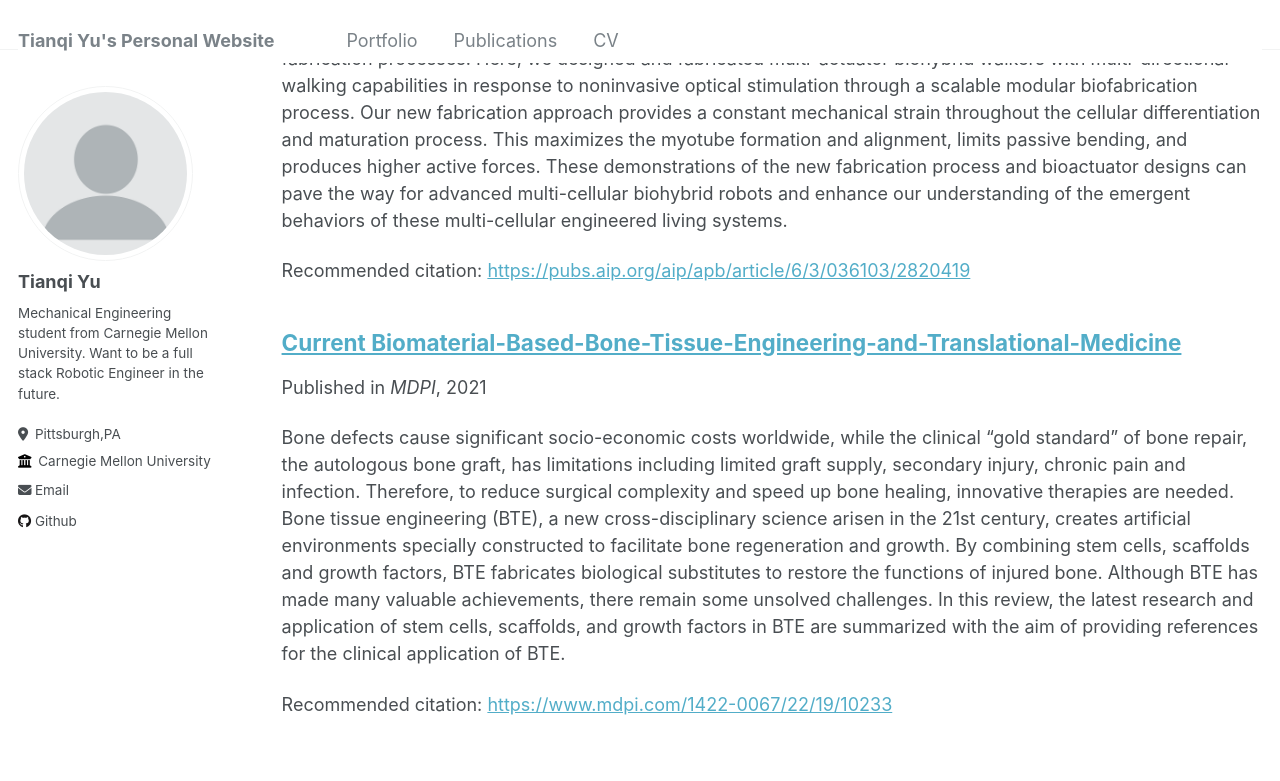
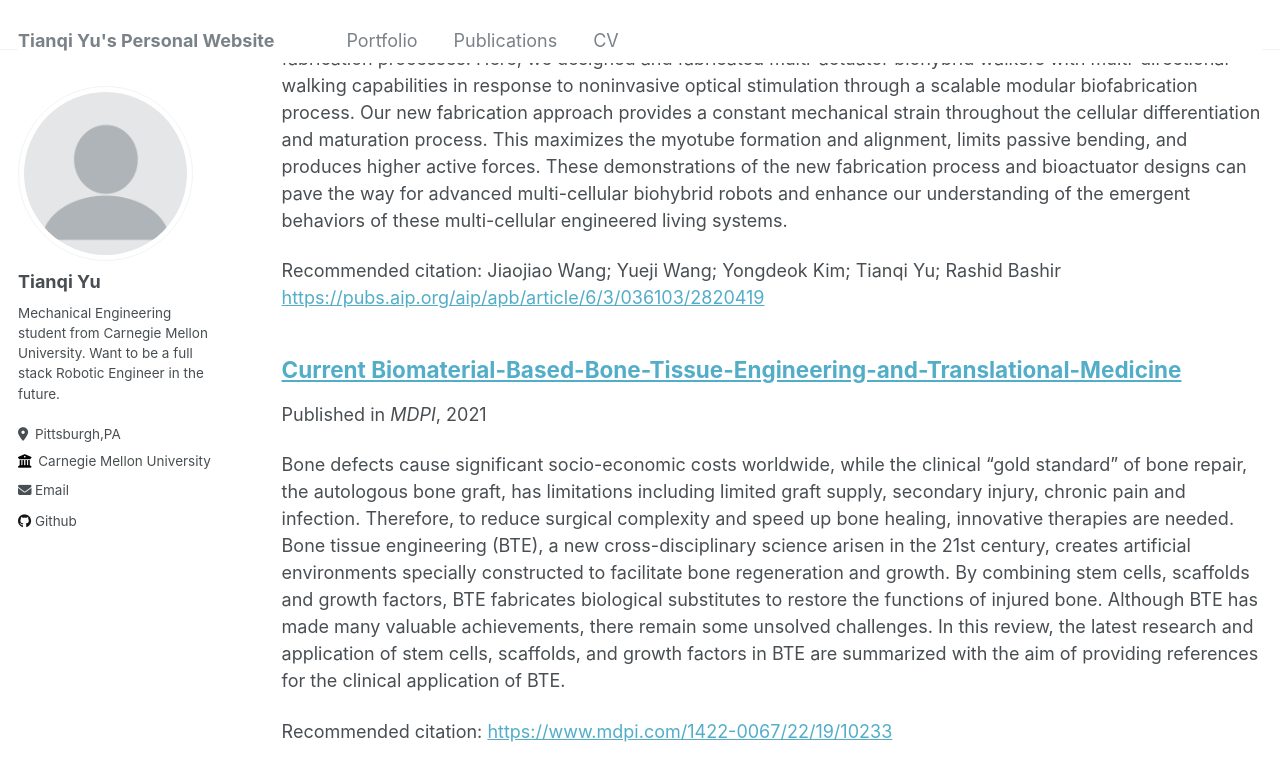
Before and after one commit to NickYu321/NickYu321.github.io, a Jekyll site: the page built from _pages/publications.md, in a window 1280 px wide and 900 px high, scrolled down 318 px. Shown: the top 781 px of the window. Built offline with Jekyll 4.4.1, drawn with Linux system fonts in a browser that asks for light colours.

Commit message:
Update 2022-08-25-Multi-actuator light-controlled biological robots.md

```diff
--- a/_publications/2022-08-25-Multi-actuator light-controlled biological robots.md
+++ b/_publications/2022-08-25-Multi-actuator light-controlled biological robots.md
@@ -5,7 +5,7 @@ permalink: /publication/036103_1_online.pdf
 date: 2022-8-25
 venue: 'APL Bioengineering'
 paperurl: 'https://pubs.aip.org/aip/apb/article/6/3/036103/2820419'
-citation: ''
+citation: 'Jiaojiao Wang; Yueji Wang; Yongdeok Kim; Tianqi Yu; Rashid Bashir'
 ---
 
 Biohybrid robots, composed of cellular actuators and synthetic scaffolds, have garnered much attention in recent years owing to the advantages provided by their biological components. In recent years, various forms of biohybrid robots have been developed that are capable of life-like movements, such as walking, swimming, and gripping. Specifically, for walking or crawling biorobots, there is a need for complex functionality and versatile and robust fabrication processes. Here, we designed and fabricated multi-actuator biohybrid walkers with multi-directional walking capabilities in response to noninvasive optical stimulation through a scalable modular biofabrication process. Our new fabrication approach provides a constant mechanical strain throughout the cellular differentiation and maturation process. This maximizes the myotube formation and alignment, limits passive bending, and produces higher active forces. These demonstrations of the new fabrication process and bioactuator designs can pave the way for advanced multi-cellular biohybrid robots and enhance our understanding of the emergent behaviors of these multi-cellular engineered living systems.
```
